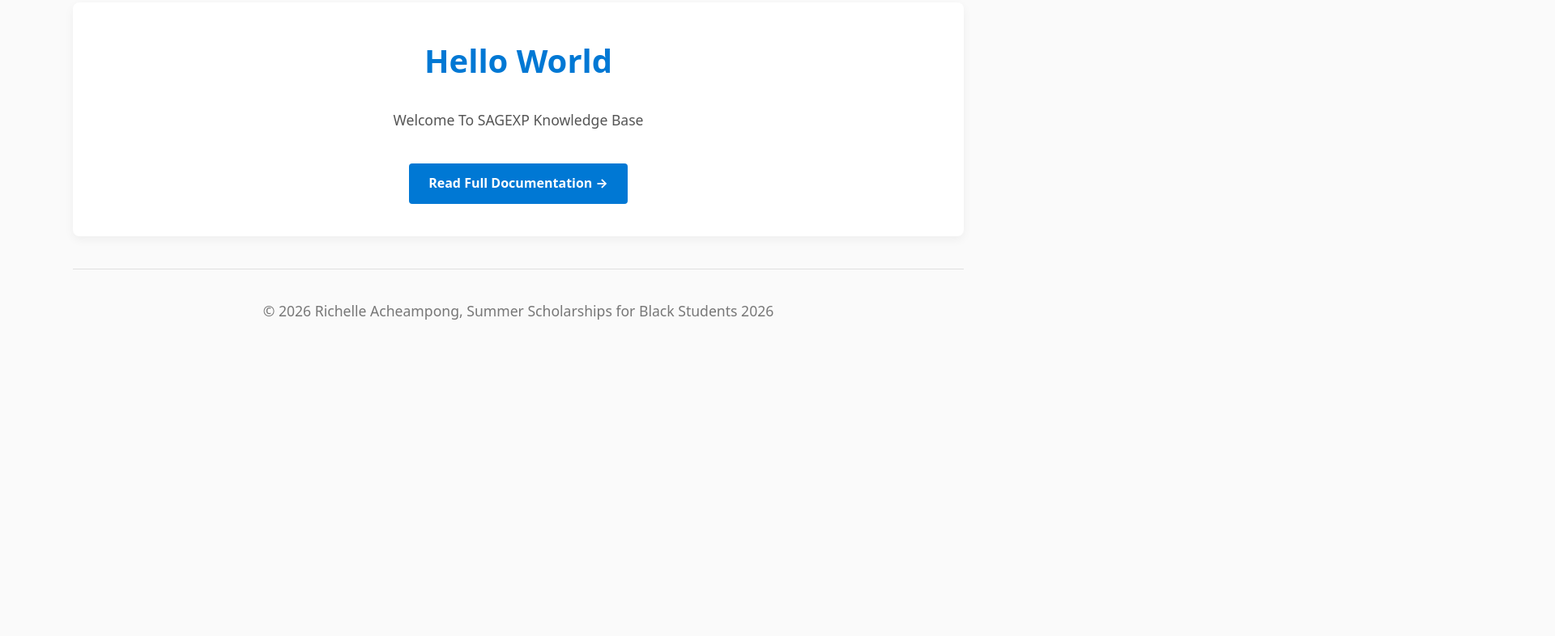
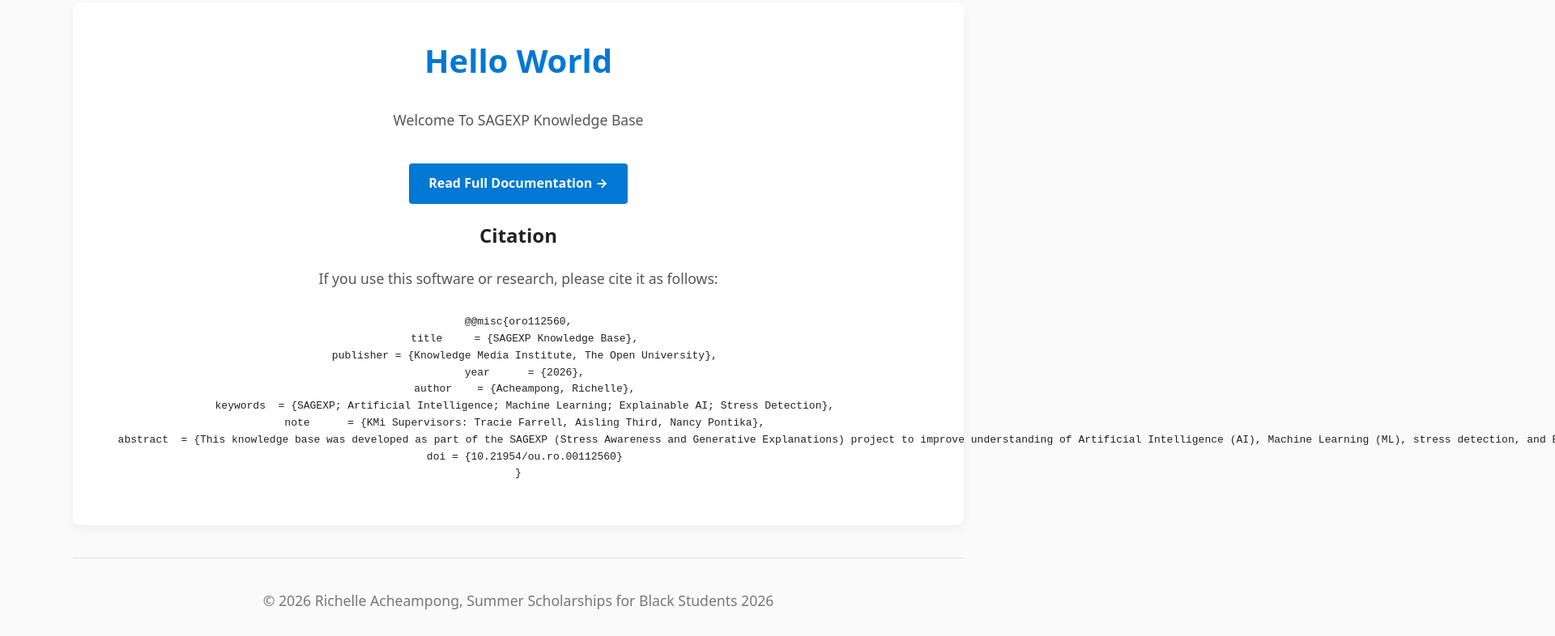
Before and after one commit to KMi-Scholarship-2026/sagexp-educational-website, a plain HTML site: page index.html in a window 1280 px wide. Shown: the part 117-903 px from the top of the page at 81% size, 1920 px wide, since content can reach past the window. Before the commit the page ends 800 px from the top, so only its background shows below. Drawn offline with Linux system fonts and the light colour scheme.

Commit message:
Add citation section to index.html
Added citation section with details on software usage and research.

```diff
--- a/index.html
+++ b/index.html
@@ -121,6 +121,21 @@
             Read Full Documentation &rarr;
         </a>
 
+       <section id="citation">
+  <h2>Citation</h2>
+  <p>If you use this software or research, please cite it as follows:</p>
+  <pre><code>@@misc{oro112560,
+  title     = {SAGEXP Knowledge Base},
+  publisher = {Knowledge Media Institute, The Open University},
+  year      = {2026},
+  author    = {Acheampong, Richelle},
+  keywords  = {SAGEXP; Artificial Intelligence; Machine Learning; Explainable AI; Stress Detection},
+  note      = {KMi Supervisors: Tracie Farrell, Aisling Third, Nancy Pontika},
+  abstract  = {This knowledge base was developed as part of the SAGEXP (Stress Awareness and Generative Explanations) project to improve understanding of Artificial Intelligence (AI), Machine Learning (ML), stress detection, and Explainable Artificial Intelligence (XAI). Drawing on academic and educational sources, it provides clear and accessible explanations of key concepts, including machine learning classification techniques, physiological indicators of stress, and methods for explaining AI-generated predictions. The website serves as both an educational resource and a knowledge base for the wider SAGEXP system. By presenting complex concepts in an understandable manner, it aims to support AI literacy and help users better understand how AI-enabled stress detection technologies operate and how their predictions can be interpreted.},
+  doi = {10.21954/ou.ro.00112560}
+}</code></pre>
+</section>
+
     </main>
 
 
```
